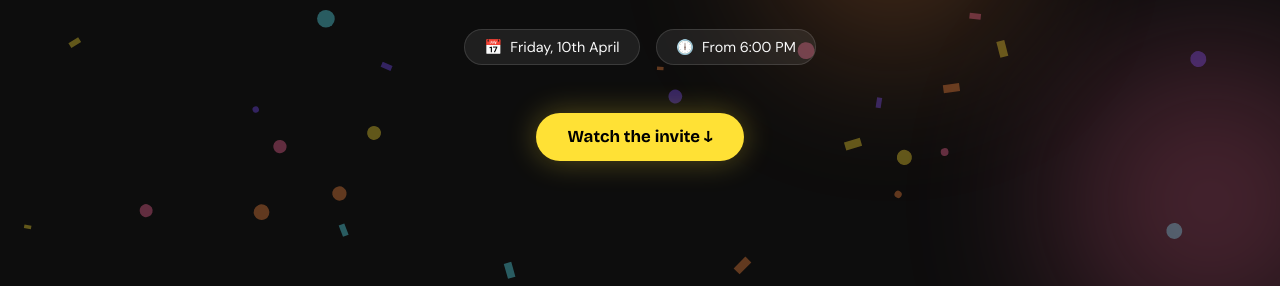
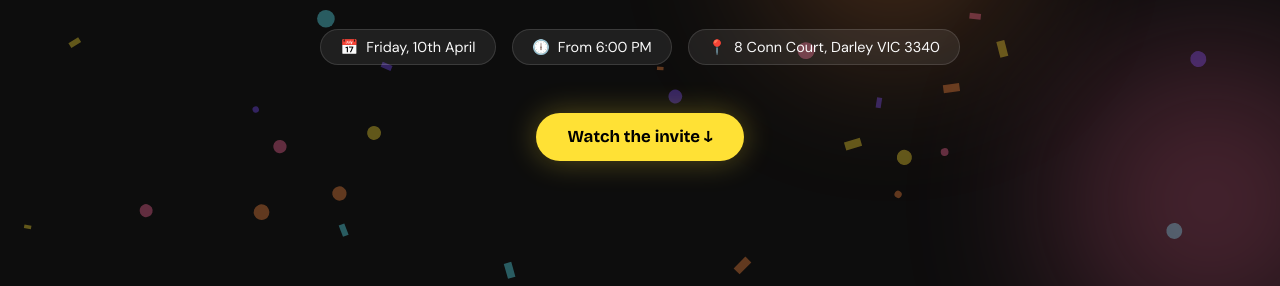
Before and after one commit to dimierij/josh-21st, a website: page docs/index.html in a window 1280 px wide. Shown: the part 514-800 px from the top of the page. Drawn offline with nearby package versions, Linux system fonts and the light colour scheme.

Commit message:
add venue address

```diff
--- a/docs/index.html
+++ b/docs/index.html
@@ -27,6 +27,7 @@
   <div class="hero-details">
     <div class="detail-pill"><span class="icon">📅</span> Friday, 10th April</div>
     <div class="detail-pill"><span class="icon">🕕</span> From 6:00 PM</div>
+    <div class="detail-pill"><span class="icon">📍</span> 8 Conn Court, Darley VIC 3340</div>
 
   </div>
 
```
